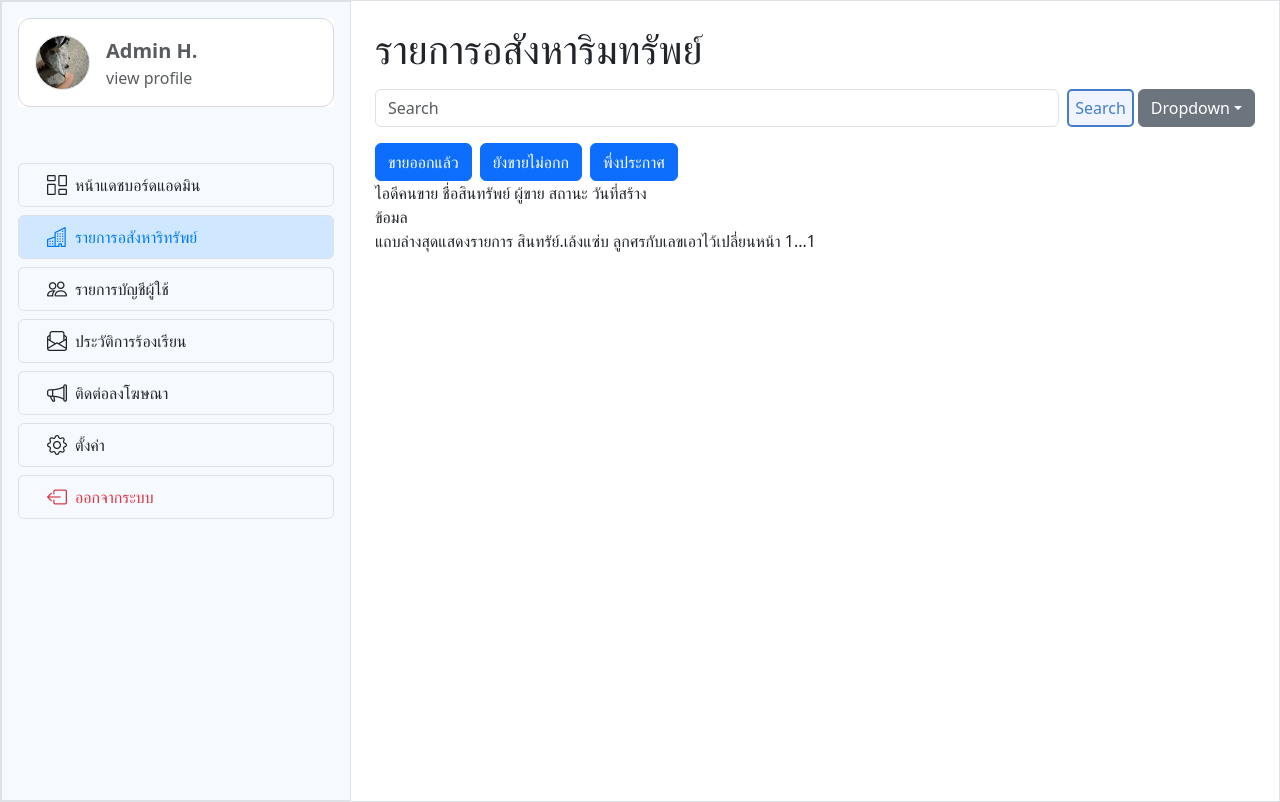
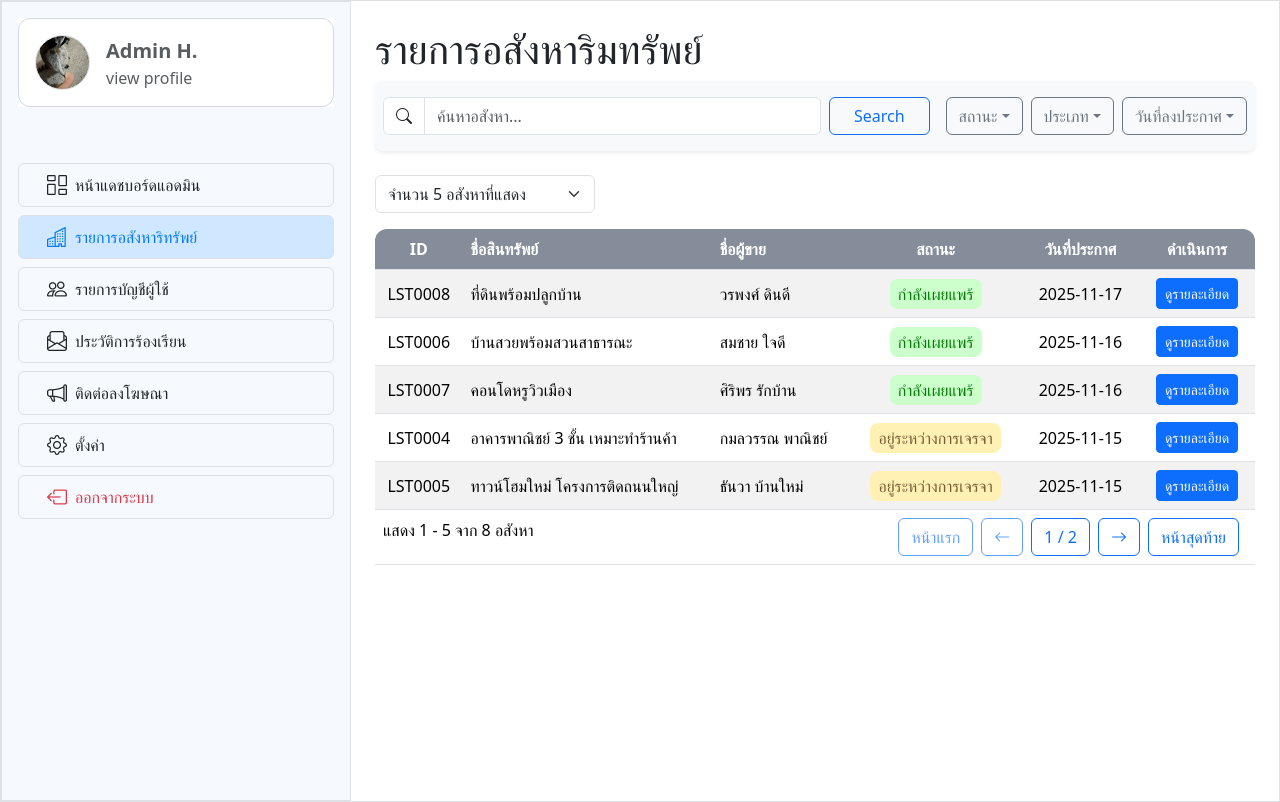
Before and after one commit to Saiyazo/Project-Real-Estates, a React (Vite) app in the folder vite-project/: page /multipages/ManageAssets in a window 1280 px wide. Built offline with nearby package versions, Linux system fonts and the light colour scheme.

Commit message:
change position

```diff
--- a/vite-project/src/Data/propertyS.jsx
+++ b/vite-project/src/Data/propertyS.jsx
@@ -11,7 +11,7 @@ const properties = [
     "province": "กรุงเทพมหานคร",
     "datePosted": "2025-11-12",
     "listingType": "ขาย",
-    "status": "ขายออก"
+    "status": "ขายแล้ว"
   },
   {
     "id": 2,
@@ -25,7 +25,7 @@ const properties = [
     "province": "เชียงใหม่",
     "datePosted": "2025-11-13",
     "listingType": "ขาย",
-    "status": "ขายออก"
+    "status": "ขายแล้ว"
   },
   {
     "id": 3,
@@ -39,7 +39,7 @@ const properties = [
     "province": "ขอนแก่น",
     "datePosted": "2025-11-14",
     "listingType": "ขาย",
-    "status": "ขายออก"
+    "status": "ขายแล้ว"
   },
   {
     "id": 4,
@@ -53,7 +53,7 @@ const properties = [
     "province": "ภูเก็ต",
     "datePosted": "2025-11-15",
     "listingType": "ขาย",
-    "status": "ขายไม่ออก"
+    "status": "อยู่ระหว่างการเจรจา"
   },
   {
     "id": 5,
@@ -67,7 +67,7 @@ const properties = [
     "province": "นครราชสีมา",
     "datePosted": "2025-11-15",
     "listingType": "ขาย",
-    "status": "ขายไม่ออก"
+    "status": "อยู่ระหว่างการเจรจา"
   },
   {
     "id": 6,
@@ -81,7 +81,7 @@ const properties = [
     "province": "ชลบุรี",
     "datePosted": "2025-11-16",
     "listingType": "ขาย",
-    "status": "พึ่งประกาศ"
+    "status": "กำลังเผยแพร้"
   },
   {
     "id": 7,
@@ -95,7 +95,7 @@ const properties = [
     "province": "กรุงเทพมหานคร",
     "datePosted": "2025-11-16",
     "listingType": "ขาย",
-    "status": "พึ่งประกาศ"
+    "status": "กำลังเผยแพร้"
   },
   {
     "id": 8,
@@ -109,7 +109,7 @@ const properties = [
     "province": "นครราชสีมา",
     "datePosted": "2025-11-17",
     "listingType": "ขาย",
-    "status": "พึ่งประกาศ"
+    "status": "กำลังเผยแพร้"
   }
 ];
 
--- a/vite-project/src/component/BlockComplain.jsx
+++ b/vite-project/src/component/BlockComplain.jsx
@@ -1,4 +1,4 @@
-import { useEffect, useState, useRef } from "react";
+import { useEffect, useState,} from "react";
 import { NavLink } from "react-router-dom";
 import { fetchComplaints } from "../Data/DataComplaints.jsx";
 import { Button } from "react-bootstrap";
--- a/vite-project/src/pageAdmin/ManageAssets.jsx
+++ b/vite-project/src/pageAdmin/ManageAssets.jsx
@@ -1,59 +1,209 @@
+import { useEffect, useState } from "react";
+import Dropdown from "react-bootstrap/Dropdown";
+import DropdownButton from "react-bootstrap/DropdownButton";
+import Form from "react-bootstrap/Form";
+import Table from "react-bootstrap/Table";
 import { Button } from "react-bootstrap";
-import './pageStyle/dash.css'
+import { fetchPropertys } from "../Data/propertyS";
+import "./pageStyle/dash.css";
+
 const ManageAssets = () => {
+  const [propertys, setPropertys] = useState([]);
+  const [curPage, setCurPage] = useState(1);
+  const [itemsPerPage, setItemsPerPage] = useState(5);
+  const [numPages, setNumPages] = useState(1);
+
+  useEffect(() => {
+    const fetchData = async () => {
+      const data = await fetchPropertys();
+      setPropertys(data);
+    };
+    fetchData();
+  }, []);
+
+  useEffect(() => {
+    const totalPages = Math.ceil(propertys.length / itemsPerPage) || 1;
+    setNumPages(totalPages);
+    if (curPage > totalPages) setCurPage(totalPages);
+  }, [propertys, itemsPerPage]);
+
+  const dateOfProperty = propertys
+    .slice()
+    .sort((a, b) => new Date(b.datePosted) - new Date(a.datePosted));
+
+  const FirstPage = (curPage - 1) * itemsPerPage;
+  const LastPage = Math.min(curPage * itemsPerPage, propertys.length);
+  const property = dateOfProperty.slice(FirstPage, LastPage);
+
   return (
     <div className="p-4 pageAll">
       <h1>รายการอสังหาริมทรัพย์</h1>
-      <form class="d-flex mt-3" role="search">
+
+      <nav className="navbar bg-light py-3 rounded-3 shadow-sm">
+        <div className="d-flex w-100 px-2 align-items-center justify-content-between">
+          <form className="d-flex flex-wrap align-items-center gap-3 w-100 justify-content-between">
+            <div className="text-start d-flex align-items-center gap-2 flex-grow-1">
+              <div className="flex-grow-1">
+                <div className="input-group">
+                  <span className="input-group-text bg-white">
+                    <i className="bi bi-search"></i>
+                  </span>
                   <input
-          class="form-control me-2"
                     type="search"
-          placeholder="Search"
-          aria-label="Search"
+                    className="form-control"
+                    placeholder="ค้นหาอสังหา..."
                   />
-        <button class=" btn-search" type="submit">
+                </div>
+              </div>
+              <button className="btn btn-outline-primary px-4" type="submit">
                 Search
               </button>
-        <div class="dropdown">
-          <button
-            class="btn btn-secondary dropdown-toggle"
-            type="button"
-            data-bs-toggle="dropdown"
-            aria-expanded="false"
+            </div>
+
+            <div className="text-end d-flex align-items-center gap-2">
+              <DropdownButton variant="outline-secondary" title="สถานะ">
+                <Dropdown.Item>ขายแล้ว</Dropdown.Item>
+                <Dropdown.Item>พึ่งประกาศ</Dropdown.Item>
+                <Dropdown.Item>รอการตรวจสอบ</Dropdown.Item>
+              </DropdownButton>
+
+              <DropdownButton variant="outline-secondary" title="ประเภท">
+                <Dropdown.Item>คอนโด</Dropdown.Item>
+                <Dropdown.Item>บ้านเดี่ยว</Dropdown.Item>
+                <Dropdown.Item>ทาวน์โฮม</Dropdown.Item>
+              </DropdownButton>
+
+              <DropdownButton
+                variant="outline-secondary"
+                title="วันที่ลงประกาศ"
               >
-            Dropdown
+                <Dropdown.Item>วันนี้</Dropdown.Item>
+                <Dropdown.Item>สัปดาห์นี้</Dropdown.Item>
+                <Dropdown.Item>เดือนนี้</Dropdown.Item>
+              </DropdownButton>
+            </div>
+          </form>
+        </div>
+      </nav>
+
+      <div className="mt-4">
+        <Form>
+          <div className="d-flex mb-3 align-items-center justify-content-between">
+            <Form.Select
+              className="w-25"
+              value={itemsPerPage}
+              onChange={(e) => {
+                setItemsPerPage(Number(e.target.value));
+                setCurPage(1);
+              }}
+            >
+              <option value={5}>จำนวน 5 อสังหาที่แสดง</option>
+              <option value={10}>จำนวน 10 อสังหาที่แสดง</option>
+              <option value={50}>จำนวน 50 อสังหาที่แสดง</option>
+              <option value={100}>จำนวน 100 อสังหาที่แสดง</option>
+            </Form.Select>
+          </div>
+        </Form>
+
+        <Table striped hover>
+          <thead>
+            <tr className="text-center align-middle">
+              <th>ID</th>
+              <th className="text-start">ชื่อสินทรัพย์</th>
+              <th className="text-start">ชื่อผู้ขาย</th>
+              <th>สถานะ</th>
+              <th>วันที่ประกาศ</th>
+              <th>ดำเนินการ</th>
+            </tr>
+          </thead>
+
+          <tbody>
+            {property.map((p, index) => (
+              <tr key={p.id || index} className="text-center align-middle">
+                <td>{p.listingNumber}</td>
+                <td className="text-start">{p.title}</td>
+                <td className="text-start">{p.posterName}</td>
+                <td>
+                  <div
+                    style={{
+                      color:
+                        p.status === "ขายแล้ว"
+                          ? "red"
+                          : p.status === "กำลังเผยแพร้"
+                          ? "green"
+                          : p.status === "อยู่ระหว่างการเจรจา"
+                          ? "#795c36"
+                          : "black",
+                      backgroundColor:
+                        p.status === "ขายแล้ว"
+                          ? "#ffcccc"
+                          : p.status === "กำลังเผยแพร้"
+                          ? "#ccffcc"
+                          : p.status === "อยู่ระหว่างการเจรจา"
+                          ? "#fff0b3"
+                          : "white",
+                      borderRadius: "8px",
+                      padding: "3px 8px",
+                      display: "inline-block",
+                      minWidth: "80px",
+                    }}
+                  >
+                    {p.status}
+                  </div>
+                </td>
+                <td>{p.datePosted}</td>
+                <td>
+                  <button className="btn btn-primary btn-sm">
+                    ดูรายละเอียด
                   </button>
-          <ul class="dropdown-menu">
-            <li>
-              <a class="dropdown-item" href="#">
-                Action
-              </a>
-            </li>
-            <li>
-              <a class="dropdown-item" href="#">
-                Another action
-              </a>
-            </li>
-            <li>
-              <a class="dropdown-item" href="#">
-                Something else here
-              </a>
-            </li>
-          </ul>
-        </div>
-      </form>{" "}
-      <div className="d-flex gap-2 mt-3">
-        <Button>ขายออกแล้ว</Button>
-        <Button>ยังขายไม่อกก</Button>
-        <Button>พึ่งประกาศ</Button>
-      </div>
-      <div>
-        <div>ไอดีคนขาย ชื่อสินทรัพย์ ผู้ขาย สถานะ วันที่สร้าง</div>
-        <div>ข้อมล</div>
-        <div>
-          แถบล่างสุดแสดงรายการ สินทรัย์.เล้งแซ่บ ลูกศรกับเลขเอาไว้เปลี่ยนหน้า
-          1...1
-        </div>
+                </td>
+              </tr>
+            ))}
+
+            <tr>
+              <td colSpan={3}>
+                แสดง {FirstPage + 1} - {LastPage} จาก {propertys.length} อสังหา
+              </td>
+              <td colSpan={3} className="text-end">
+                <Button
+                  className="me-2"
+                  variant="outline-primary"
+                  onClick={() => setCurPage(1)}
+                  disabled={curPage === 1}
+                >
+                  หน้าแรก
+                </Button>
+                <Button
+                  className="me-2"
+                  variant="outline-primary"
+                  onClick={() => setCurPage((p) => p - 1)}
+                  disabled={curPage === 1}
+                >
+                  <i className="bi bi-arrow-left"></i>
+                </Button>
+                <Button className="me-2" variant="outline-primary">
+                  {curPage} / {numPages}
+                </Button>
+                <Button
+                  className="me-2"
+                  variant="outline-primary"
+                  onClick={() => setCurPage((p) => p + 1)}
+                  disabled={curPage === numPages}
+                >
+                  <i className="bi bi-arrow-right"></i>
+                </Button>
+                <Button
+                  className="me-2"
+                  variant="outline-primary"
+                  onClick={() => setCurPage(numPages)}
+                  disabled={curPage === numPages}
+                >
+                  หน้าสุดท้าย
+                </Button>
+              </td>
+            </tr>
+          </tbody>
+        </Table>
       </div>
     </div>
   );
--- a/vite-project/src/pageAdmin/ManageUser.jsx
+++ b/vite-project/src/pageAdmin/ManageUser.jsx
@@ -1,46 +1,75 @@
+import Dropdown from "react-bootstrap/Dropdown";
+import DropdownButton from "react-bootstrap/DropdownButton";
+import "./pageStyle/dash.css";
 import BlockUser from "../component/blockUser";
+
 const ManageUser = () => {
   return (
     <div className="p-4 pageAll">
       <h1>จัดการบัญชีผู้ใช้</h1>
-      <form class="d-flex mt-3" role="search">
-        <input
-          class="form-control me-2"
-          type="search"
-          placeholder="Search"
-          aria-label="Search"
-        />
-        <button class="btn-search" type="submit">
-          Search
-        </button>
-        <div class="dropdown">
-          <button
-            class="btn btn-secondary dropdown-toggle"
-            type="button"
-            data-bs-toggle="dropdown"
-            aria-expanded="false"
+      <nav className="navbar bg-light py-3 rounded-3 shadow-sm">
+        <div className="d-flex w-100 px-2 align-items-center justify-content-between">
+          <form
+            className="d-flex flex-wrap align-items-center gap-3 w-100 justify-content-between"
+            role="search"
           >
-            Dropdown
-          </button>
-          <ul class="dropdown-menu">
-            <li>
-              <a class="dropdown-item" href="#">
-                Action
-              </a>
-            </li>
-            <li>
-              <a class="dropdown-item" href="#">
-                Another action
-              </a>
-            </li>
-            <li>
-              <a class="dropdown-item" href="#">
-                Something else here
-              </a>
-            </li>
-          </ul>
+            <div className="text-start d-flex align-items-center gap-2 flex-grow-1">
+              {/* ช่อง Search */}
+              <div className="flex-grow-1">
+                <div className="input-group">
+                  <span className="input-group-text bg-white">
+                    <i className="bi bi-search"></i>
+                  </span>
+                  <input
+                    type="search"
+                    className="form-control"
+                    placeholder="ค้นหาอสังหา..."
+                  />
+                </div>
+              </div>
+
+              <button className="btn btn-primary px-4" type="submit">
+                Search
+              </button>
+            </div>
+
+            <div className="text-end d-flex align-items-center gap-2">
+              {/* สถานะ */}
+              <DropdownButton
+                variant="outline-secondary"
+                id="dropdown-status"
+                title="สถานะ"
+              >
+                <Dropdown.Item>ขายแล้ว</Dropdown.Item>
+                <Dropdown.Item></Dropdown.Item>
+                <Dropdown.Item>รอการตรวจสอบ</Dropdown.Item>
+              </DropdownButton>
+
+              {/* ประเภท*/}
+              <DropdownButton
+                variant="outline-secondary"
+                id="dropdown-type"
+                title="ประเภท"
+              >
+                <Dropdown.Item>คอนโด</Dropdown.Item>
+                <Dropdown.Item>บ้านเดี่ยว</Dropdown.Item>
+                <Dropdown.Item>ทาวน์โฮม</Dropdown.Item>
+              </DropdownButton>
+
+              {/* วันที่ลงประกาศ*/}
+              <DropdownButton
+                variant="outline-secondary"
+                id="dropdown-date"
+                title="วันที่ลงประกาศ"
+              >
+                <Dropdown.Item>วันนี้</Dropdown.Item>
+                <Dropdown.Item>สัปดาห์นี้</Dropdown.Item>
+                <Dropdown.Item>เดือนนี้</Dropdown.Item>
+              </DropdownButton>
+            </div>
+          </form>
         </div>
-      </form>{" "}
+      </nav>
       <br />
       <h5>บัญชีผู้ใช้ที่ถูกรายงาน</h5>
       <div className="d-flex">
@@ -50,7 +79,8 @@ const ManageUser = () => {
       </div>
       <div className="mt-3">
         <h5>บัญชีผู้ใช้ทั้งหมด</h5>
-        ทำเป็นตาราง มีโปรไฟล์ ชื่อ-อีเมล บทบาท(นายหน้าหรือลูกค้า) วันที่เข้าร่วม
+        <TableUser/>
+
       </div>
     </div>
   );
```
Lines whose indentation alone changed are shown as unchanged.
